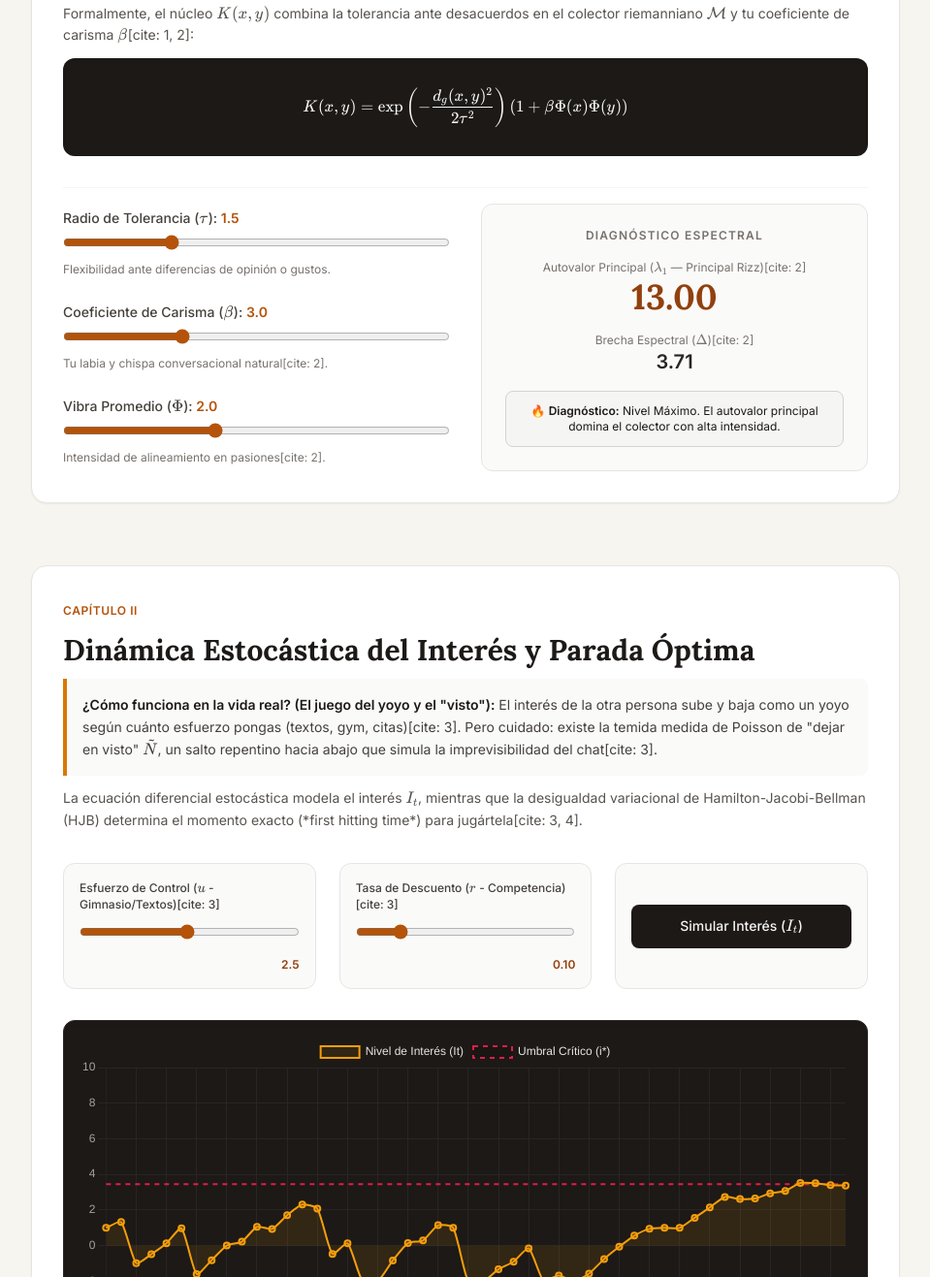
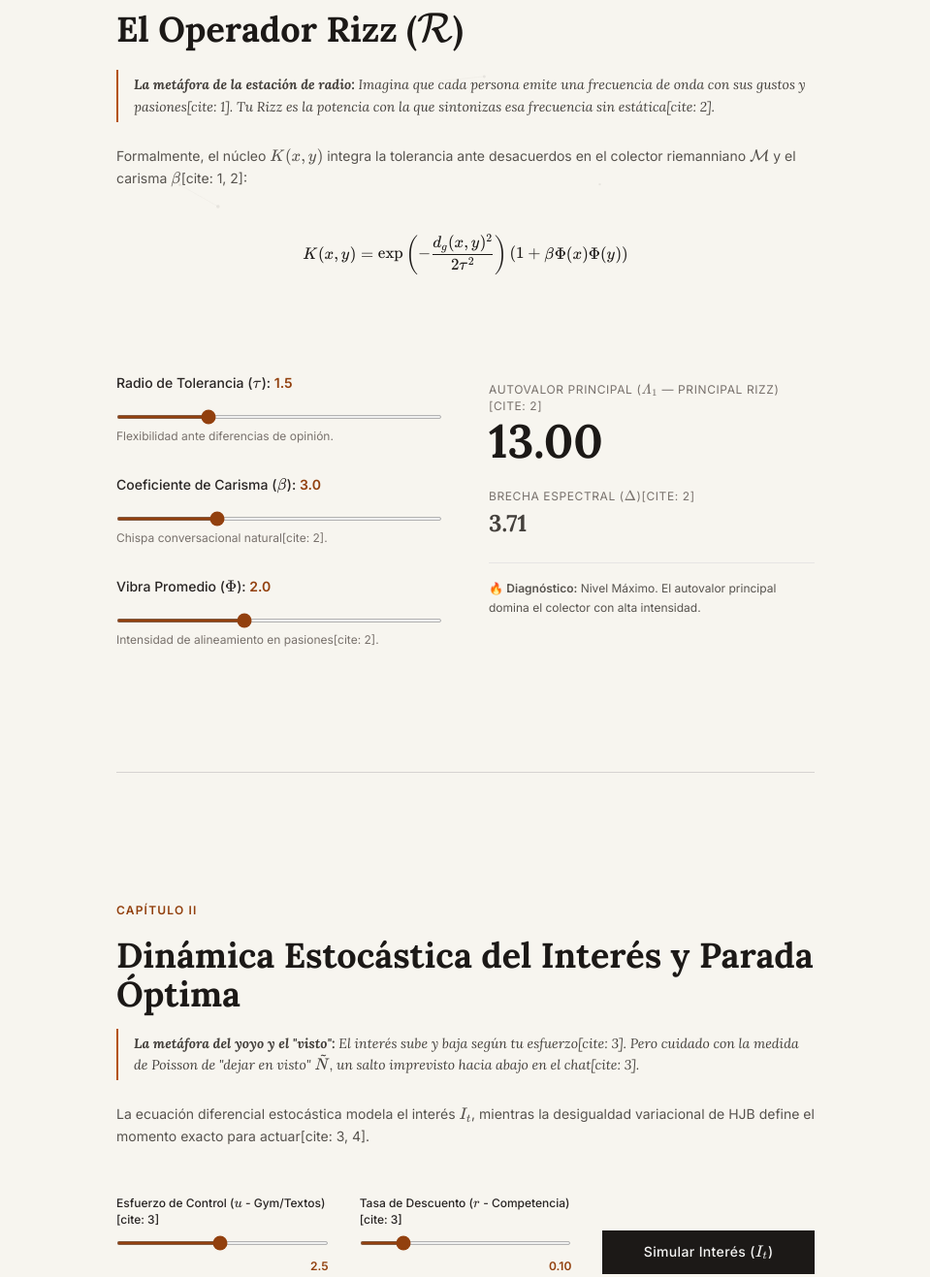
Before and after one commit to estegoaraujo/finding_girlfriend, a plain HTML site: page index.html in a window 1280 px wide. Shown: the part 582-1899 px from the top of the page at 97% size, without its empty margins (160-1119 px from the left). Drawn offline with nearby package versions, Linux system fonts and the light colour scheme.

Commit message:
Mejoramiento diseno 02

```diff
--- a/index.html
+++ b/index.html
@@ -8,7 +8,7 @@
     <script src="https://cdn.tailwindcss.com"></script>
     <!-- Chart.js -->
     <script src="https://cdn.jsdelivr.net/npm/chart.js"></script>
-    <!-- Google Fonts: Serif editorial y Sans limpia -->
+    <!-- Google Fonts -->
     <link rel="preconnect" href="https://fonts.googleapis.com">
     <link rel="preconnect" href="https://fonts.gstatic.com" crossorigin>
     <link href="https://fonts.googleapis.com/css2?family=Lora:ital,wght@0,400..700;1,400..700&family=Inter:wght@300;400;500;600&display=swap" rel="stylesheet">
@@ -35,170 +35,231 @@
         }
     </style>
 </head>
-<body class="min-h-screen antialiased py-12 px-4 sm:px-6 lg:px-8">
+<body class="min-h-screen antialiased relative overflow-x-hidden selection:bg-amber-200">
 
-    <main class="max-w-4xl mx-auto space-y-16">
+    <!-- Fondo animado sutil (Canvas) -->
+    <canvas id="bg-canvas" class="fixed inset-0 pointer-events-none z-0 opacity-40"></canvas>
+
+    <main class="relative z-10 max-w-3xl mx-auto px-6 py-20 space-y-32">
 
         <!-- Cabecera Editorial -->
-        <header class="text-center space-y-4 border-b border-stone-300 pb-10">
-            <span class="text-xs uppercase tracking-widest text-amber-800 font-semibold bg-amber-100 px-3 py-1 rounded-full">
+        <header class="text-center space-y-6 border-b border-stone-300 pb-16">
+            <span class="text-xs uppercase tracking-widest text-amber-800 font-semibold bg-amber-100/60 px-3 py-1 rounded-full">
                 Divulgación Matemática &bull; University of Chicago
             </span>
-            <h1 class="text-4xl sm:text-6xl font-serif-custom font-bold tracking-tight text-stone-900 leading-tight">
+            <h1 class="text-5xl sm:text-7xl font-serif-custom font-bold tracking-tight text-stone-900 leading-none">
                 Equilibrios Románticos
             </h1>
-            <p class="text-stone-600 max-w-2xl mx-auto text-base sm:text-lg font-serif-custom italic">
-                Una aproximación basada en teoría de medidas, control estocástico y geometría riemanniana para la adquisición de pareja[cite: 1].
+            <p class="text-stone-600 max-w-xl mx-auto text-lg font-serif-custom italic">
+                Una aproximación basada en teoría de medidas, control estocástico y geometría riemanniana[cite: 1].
             </p>
         </header>
 
         <!-- SECCIÓN 1: EL OPERADOR RIZZ -->
-        <section class="bg-white border border-stone-200 rounded-2xl p-8 shadow-sm space-y-8">
-            <div class="space-y-3">
-                <span class="text-xs uppercase tracking-wider text-amber-700 font-bold">Capítulo I</span>
-                <h2 class="text-3xl font-serif-custom font-bold text-stone-900">El Operador Rizz ($\mathcal{R}$)</h2>
+        <section class="space-y-12">
+            <div class="space-y-4">
+                <span class="text-xs uppercase tracking-widest text-amber-800 font-bold">Capítulo I</span>
+                <h2 class="text-4xl font-serif-custom font-bold text-stone-900">El Operador Rizz ($\mathcal{R}$)</h2>
 
-                <!-- Metáfora para 12 años -->
-                <div class="bg-stone-50 border-l-4 border-amber-600 p-4 rounded-r-lg text-stone-700 text-sm leading-relaxed">
-                    <strong class="text-stone-900">¿Cómo funciona en la vida real? (La metáfora de la estación de radio):</strong>
-                    Imagina que cada persona emite una "frecuencia de onda" hecha de sus gustos musicales, política y pasiones en un mapa gigante[cite: 1]. Tu <em>Rizz</em> es la potencia con la que logras sintonizar esa frecuencia sin interferencia estática. Si tu radio está mal calibrada, por mucho que hables, la señal no llega[cite: 2].
+                <div class="border-l-2 border-amber-700 pl-4 py-1 text-stone-700 text-sm leading-relaxed font-serif-custom italic">
+                    <strong>La metáfora de la estación de radio:</strong>
+                    Imagina que cada persona emite una frecuencia de onda con sus gustos y pasiones[cite: 1]. Tu Rizz es la potencia con la que sintonizas esa frecuencia sin estática[cite: 2].
                 </div>
 
-                <p class="text-stone-600 text-sm leading-relaxed">
-                    Formalmente, el núcleo $K(x,y)$ combina la tolerancia ante desacuerdos en el colector riemanniano $\mathcal{M}$ y tu coeficiente de carisma $\beta$[cite: 1, 2]:
+                <p class="text-stone-600 text-sm leading-relaxed pt-2">
+                    Formalmente, el núcleo $K(x,y)$ integra la tolerancia ante desacuerdos en el colector riemanniano $\mathcal{M}$ y el carisma $\beta$[cite: 1, 2]:
                 </p>
-                <div class="bg-stone-900 text-stone-100 p-4 rounded-xl overflow-x-auto text-center font-mono text-sm shadow-inner">
+                <div class="py-4 text-center font-mono text-sm text-stone-900 overflow-x-auto">
                     $$K(x,y) = \exp\left(-\frac{d_g(x,y)^2}{2\tau^2}\right)(1 + \beta \Phi(x)\Phi(y))$$
                 </div>
             </div>
 
-            <div class="grid grid-cols-1 md:grid-cols-2 gap-8 items-center pt-4 border-t border-stone-100">
+            <div class="grid grid-cols-1 md:grid-cols-2 gap-12 items-start pt-6">
                 <!-- Controles -->
-                <div class="space-y-6">
+                <div class="space-y-8">
                     <div>
-                        <label class="block text-sm font-medium text-stone-700 mb-1">
-                            Radio de Tolerancia ($\tau$): <span id="tau-val" class="text-amber-700 font-bold">1.5</span>
+                        <label class="block text-sm font-medium text-stone-800 mb-2">
+                            Radio de Tolerancia ($\tau$): <span id="tau-val" class="text-amber-800 font-bold">1.5</span>
                         </label>
-                        <input type="range" id="tau" min="0.2" max="5.0" step="0.1" value="1.5" class="w-full accent-amber-700 cursor-pointer">
-                        <span class="text-xs text-stone-500">Flexibilidad ante diferencias de opinión o gustos.</span>
+                        <input type="range" id="tau" min="0.2" max="5.0" step="0.1" value="1.5" class="w-full accent-amber-800 cursor-pointer bg-stone-200 h-1 rounded">
+                        <span class="text-xs text-stone-500 mt-1 block">Flexibilidad ante diferencias de opinión.</span>
                     </div>
 
                     <div>
-                        <label class="block text-sm font-medium text-stone-700 mb-1">
-                            Coeficiente de Carisma ($\beta$): <span id="beta-val" class="text-amber-700 font-bold">3.0</span>
+                        <label class="block text-sm font-medium text-stone-800 mb-2">
+                            Coeficiente de Carisma ($\beta$): <span id="beta-val" class="text-amber-800 font-bold">3.0</span>
                         </label>
-                        <input type="range" id="beta" min="0" max="10" step="0.5" value="3.0" class="w-full accent-amber-700 cursor-pointer">
-                        <span class="text-xs text-stone-500">Tu labia y chispa conversacional natural[cite: 2].</span>
+                        <input type="range" id="beta" min="0" max="10" step="0.5" value="3.0" class="w-full accent-amber-800 cursor-pointer bg-stone-200 h-1 rounded">
+                        <span class="text-xs text-stone-500 mt-1 block"> Chispa conversacional natural[cite: 2].</span>
                     </div>
 
                     <div>
-                        <label class="block text-sm font-medium text-stone-700 mb-1">
-                            Vibra Promedio ($\Phi$): <span id="phi-val" class="text-amber-700 font-bold">2.0</span>
+                        <label class="block text-sm font-medium text-stone-800 mb-2">
+                            Vibra Promedio ($\Phi$): <span id="phi-val" class="text-amber-800 font-bold">2.0</span>
                         </label>
-                        <input type="range" id="phi" min="0.1" max="5.0" step="0.1" value="2.0" class="w-full accent-amber-700 cursor-pointer">
-                        <span class="text-xs text-stone-500">Intensidad de alineamiento en pasiones[cite: 2].</span>
+                        <input type="range" id="phi" min="0.1" max="5.0" step="0.1" value="2.0" class="w-full accent-amber-800 cursor-pointer bg-stone-200 h-1 rounded">
+                        <span class="text-xs text-stone-500 mt-1 block">Intensidad de alineamiento en pasiones[cite: 2].</span>
                     </div>
                 </div>
 
                 <!-- Resultados -->
-                <div class="bg-stone-50 border border-stone-200 p-6 rounded-xl space-y-4 text-center">
-                    <h3 class="text-xs font-semibold uppercase tracking-widest text-stone-500">Diagnóstico Espectral</h3>
+                <div class="space-y-6 pt-2">
                     <div>
-                        <div class="text-xs text-stone-500">Autovalor Principal ($\lambda_1$ — Principal Rizz)[cite: 2]</div>
-                        <div id="lambda1-res" class="text-4xl font-serif-custom font-bold text-amber-800">--</div>
+                        <div class="text-xs text-stone-500 uppercase tracking-wider">Autovalor Principal ($\lambda_1$ — Principal Rizz)[cite: 2]</div>
+                        <div id="lambda1-res" class="text-5xl font-serif-custom font-bold text-stone-900 mt-1">--</div>
                     </div>
                     <div>
-                        <div class="text-xs text-stone-500">Brecha Espectral ($\Delta$)[cite: 2]</div>
-                        <div id="delta-res" class="text-xl font-bold text-stone-800">--</div>
+                        <div class="text-xs text-stone-500 uppercase tracking-wider">Brecha Espectral ($\Delta$)[cite: 2]</div>
+                        <div id="delta-res" class="text-2xl font-serif-custom font-bold text-stone-700 mt-1">--</div>
                     </div>
-                    <div id="rizz-advice" class="text-xs p-3 rounded-lg bg-white border border-stone-200 text-stone-700">
+                    <div id="rizz-advice" class="text-xs pt-4 text-stone-600 border-t border-stone-200 leading-relaxed">
                         Calculando estado de encanto...
                     </div>
                 </div>
             </div>
         </section>
 
+        <div class="w-full h-px bg-stone-300"></div>
+
         <!-- SECCIÓN 2: DINÁMICA ESTOCÁSTICA Y HJB -->
-        <section class="bg-white border border-stone-200 rounded-2xl p-8 shadow-sm space-y-8">
-            <div class="space-y-3">
-                <span class="text-xs uppercase tracking-wider text-amber-700 font-bold">Capítulo II</span>
-                <h2 class="text-3xl font-serif-custom font-bold text-stone-900">Dinámica Estocástica del Interés y Parada Óptima</h2>
+        <section class="space-y-12">
+            <div class="space-y-4">
+                <span class="text-xs uppercase tracking-widest text-amber-800 font-bold">Capítulo II</span>
+                <h2 class="text-4xl font-serif-custom font-bold text-stone-900">Dinámica Estocástica del Interés y Parada Óptima</h2>
 
-                <!-- Metáfora para 12 años -->
-                <div class="bg-stone-50 border-l-4 border-amber-600 p-4 rounded-r-lg text-stone-700 text-sm leading-relaxed">
-                    <strong class="text-stone-900">¿Cómo funciona en la vida real? (El juego del yoyo y el "visto"):</strong>
-                    El interés de la otra persona sube y baja como un yoyo según cuánto esfuerzo pongas (textos, gym, citas)[cite: 3]. Pero cuidado: existe la temida medida de Poisson de "dejar en visto" $\tilde{N}$, un salto repentino hacia abajo que simula la imprevisibilidad del chat[cite: 3].
+                <div class="border-l-2 border-amber-700 pl-4 py-1 text-stone-700 text-sm leading-relaxed font-serif-custom italic">
+                    <strong>La metáfora del yoyo y el "visto":</strong>
+                    El interés sube y baja según tu esfuerzo[cite: 3]. Pero cuidado con la medida de Poisson de "dejar en visto" $\tilde{N}$, un salto imprevisto hacia abajo en el chat[cite: 3].
                 </div>
 
-                <p class="text-stone-600 text-sm leading-relaxed">
-                    La ecuación diferencial estocástica modela el interés $I_t$, mientras que la desigualdad variacional de Hamilton-Jacobi-Bellman (HJB) determina el momento exacto (*first hitting time*) para jugártela[cite: 3, 4].
+                <p class="text-stone-600 text-sm leading-relaxed pt-2">
+                    La ecuación diferencial estocástica modela el interés $I_t$, mientras la desigualdad variacional de HJB define el momento exacto para actuar[cite: 3, 4].
                 </p>
             </div>
 
-            <div class="grid grid-cols-1 md:grid-cols-3 gap-6">
-                <div class="bg-stone-50 p-4 rounded-xl border border-stone-200 space-y-3">
-                    <label class="block text-xs font-medium text-stone-700">Esfuerzo de Control ($u$ - Gimnasio/Textos)[cite: 3]</label>
-                    <input type="range" id="control-u" min="0.1" max="5.0" step="0.1" value="2.5" class="w-full accent-amber-700 cursor-pointer">
+            <div class="grid grid-cols-1 md:grid-cols-3 gap-8 items-end">
+                <div class="space-y-2">
+                    <label class="block text-xs font-medium text-stone-800">Esfuerzo de Control ($u$ - Gym/Textos)[cite: 3]</label>
+                    <input type="range" id="control-u" min="0.1" max="5.0" step="0.1" value="2.5" class="w-full accent-amber-800 cursor-pointer bg-stone-200 h-1 rounded">
                     <div class="text-xs text-amber-800 text-right font-bold" id="val-u">2.5</div>
                 </div>
-                <div class="bg-stone-50 p-4 rounded-xl border border-stone-200 space-y-3">
-                    <label class="block text-xs font-medium text-stone-700">Tasa de Descuento ($r$ - Competencia)[cite: 3]</label>
-                    <input type="range" id="discount-r" min="0.01" max="0.5" step="0.01" value="0.1" class="w-full accent-amber-700 cursor-pointer">
+                <div class="space-y-2">
+                    <label class="block text-xs font-medium text-stone-800">Tasa de Descuento ($r$ - Competencia)[cite: 3]</label>
+                    <input type="range" id="discount-r" min="0.01" max="0.5" step="0.01" value="0.1" class="w-full accent-amber-800 cursor-pointer bg-stone-200 h-1 rounded">
                     <div class="text-xs text-amber-800 text-right font-bold" id="val-r">0.10</div>
                 </div>
-                <div class="flex items-center justify-center bg-stone-50 p-4 rounded-xl border border-stone-200">
-                    <button id="run-sim" class="w-full py-3 bg-stone-900 hover:bg-stone-800 text-stone-100 font-medium rounded-lg shadow-sm transition text-sm">
+                <div>
+                    <button id="run-sim" class="w-full py-3 bg-stone-900 hover:bg-stone-800 text-stone-100 font-medium text-sm transition tracking-wide">
                         Simular Interés ($I_t$)
                     </button>
                 </div>
             </div>
 
-            <!-- Gráfica Chart.js en tono editorial -->
-            <div class="bg-stone-900 p-4 rounded-xl border border-stone-800 relative h-64 md:h-80 shadow-inner">
+            <!-- Gráfica Chart.js en tono editorial limpio -->
+            <div class="pt-4 relative h-72">
                 <canvas id="interestChart"></canvas>
             </div>
         </section>
 
+        <div class="w-full h-px bg-stone-300"></div>
+
         <!-- SECCIÓN 3: LA LEY DEL 1/e -->
-        <section class="bg-white border border-stone-200 rounded-2xl p-8 shadow-sm space-y-8">
-            <div class="space-y-3">
-                <span class="text-xs uppercase tracking-wider text-amber-700 font-bold">Capítulo III</span>
-                <h2 class="text-3xl font-serif-custom font-bold text-stone-900">El Problema de la Secretaria y la Ley del $1/e$</h2>
+        <section class="space-y-12">
+            <div class="space-y-4">
+                <span class="text-xs uppercase tracking-widest text-amber-800 font-bold">Capítulo III</span>
+                <h2 class="text-4xl font-serif-custom font-bold text-stone-900">El Problema de la Secretaria y la Ley del $1/e$</h2>
 
-                <!-- Metáfora para 12 años -->
-                <div class="bg-stone-50 border-l-4 border-amber-600 p-4 rounded-r-lg text-stone-700 text-sm leading-relaxed">
-                    <strong class="text-stone-900">¿Cómo funciona en la vida real? (La regla de la vitrina de helados):</strong>
-                    Si vas a probar 30 sabores de helado en tu vida, rechazar a ciegas al primer tercio (los primeros 11) no es perder el tiempo: es recopilar información para conocer los estándares del mercado. Después de esa fase, te quedas con el primer sabor que supere al mejor de todos los que ya probaste[cite: 6].
+                <div class="border-l-2 border-amber-700 pl-4 py-1 text-stone-700 text-sm leading-relaxed font-serif-custom italic">
+                    <strong>La metáfora de la vitrina de helados:</strong>
+                    Si vas a probar 30 sabores, rechazar al primer tercio (los primeros 11) no es perder el tiempo, es conocer el estándar del mercado para elegir con precisión después[cite: 6].
                 </div>
             </div>
 
-            <div class="grid grid-cols-1 md:grid-cols-2 gap-8 items-center pt-2">
-                <div class="space-y-4 bg-stone-50 p-6 rounded-xl border border-stone-200">
-                    <label class="block text-sm font-medium text-stone-700 mb-1">
+            <div class="grid grid-cols-1 md:grid-cols-2 gap-12 items-center pt-4">
+                <div class="space-y-4">
+                    <label class="block text-sm font-medium text-stone-800 mb-2">
                         Número total de prospectos estimados ($n$): <span id="n-val" class="text-amber-800 font-bold">30</span>
                     </label>
-                    <input type="range" id="prospects-n" min="5" max="100" step="1" value="30" class="w-full accent-amber-700 cursor-pointer">
-                    <span class="text-xs text-stone-500">Horizonte de candidatos evaluados en tu ciclo anual[cite: 6].</span>
+                    <input type="range" id="prospects-n" min="5" max="100" step="1" value="30" class="w-full accent-amber-800 cursor-pointer bg-stone-200 h-1 rounded">
+                    <span class="text-xs text-stone-500 mt-1 block">Horizonte de candidatos evaluados en tu ciclo anual[cite: 6].</span>
                 </div>
 
-                <div class="bg-stone-50 p-6 rounded-xl border border-stone-200 space-y-3 text-center">
+                <div class="space-y-4 text-center md:text-left">
                     <div class="text-xs text-stone-500 uppercase tracking-widest font-semibold">Prospectos a descartar (Fase de Datos)</div>
-                    <div id="cutoff-res" class="text-5xl font-serif-custom font-extrabold text-amber-800">11</div>
-                    <p class="text-xs text-stone-600 leading-relaxed" id="cutoff-desc">
+                    <div id="cutoff-res" class="text-6xl font-serif-custom font-extrabold text-stone-900">11</div>
+                    <p class="text-xs text-stone-600 leading-relaxed font-serif-custom" id="cutoff-desc">
                         Rechaza puramente a los primeros <strong>11</strong> candidatos y comprométete con el primero que supere al mejor de ese grupo[cite: 6].
                     </p>
                 </div>
             </div>
         </section>
 
-        <footer class="text-center text-xs text-stone-500 py-6 border-t border-stone-300">
+        <!-- Pie de página -->
+        <footer class="text-center text-xs text-stone-500 py-12 border-t border-stone-300 font-serif-custom italic">
             Basado en los modelos formales de Ethan Bilderbeek &bull; Diseñado para GitHub Pages
         </footer>
 
     </main>
 
-    <!-- Script de lógica interactiva -->
+    <!-- Script para el fondo animado y lógica interactiva -->
     <script>
+        // --- Fondo Animado (Partículas flotantes estilo tinta/coordenadas) ---
+        const canvas = document.getElementById('bg-canvas');
+        const ctx = canvas.getContext('2d');
+        let width, height;
+        let particles = [];
+
+        function resize() {
+            width = canvas.width = window.innerWidth;
+            height = canvas.height = window.innerHeight;
+        }
+        window.addEventListener('resize', resize);
+        resize();
+
+        for (let i = 0; i < 40; i++) {
+            particles.push({
+                x: Math.random() * width,
+                y: Math.random() * height,
+                vx: (Math.random() - 0.5) * 0.3,
+                vy: (Math.random() - 0.5) * 0.3,
+                radius: Math.random() * 1.5 + 0.5
+            });
+        }
+
+        function animateBg() {
+            ctx.clearRect(0, 0, width, height);
+            ctx.fillStyle = 'rgba(120, 113, 108, 0.3)';
+            ctx.strokeStyle = 'rgba(120, 113, 108, 0.1)';
+
+            particles.forEach((p, index) => {
+                p.x += p.vx;
+                p.y += p.vy;
+
+                if (p.x < 0) p.x = width;
+                if (p.x > width) p.x = 0;
+                if (p.y < 0) p.y = height;
+                if (p.y > height) p.y = 0;
+
+                ctx.beginPath();
+                ctx.arc(p.x, p.y, p.radius, 0, Math.PI * 2);
+                ctx.fill();
+
+                // Conectar partículas cercanas con líneas tenues
+                for (let j = index + 1; j < particles.length; j++) {
+                    let p2 = particles[j];
+                    let dist = Math.hypot(p.x - p2.x, p.y - p2.y);
+                    if (dist < 120) {
+                        ctx.beginPath();
+                        ctx.moveTo(p.x, p.y);
+                        ctx.lineTo(p2.x, p2.y);
+                        ctx.stroke();
+                    }
+                }
+            });
+            requestAnimationFrame(animateBg);
+        }
+        animateBg();
+
         // --- 1. Operador Rizz Logic ---
         const tauInput = document.getElementById('tau');
         const betaInput = document.getElementById('beta');
@@ -222,13 +283,10 @@
             const adviceBox = document.getElementById('rizz-advice');
             if (lambda1 < 3.0) {
                 adviceBox.innerHTML = '⚠️ <strong>Diagnóstico:</strong> Rizz insuficiente. <em>"Touch grass to reduce curvature."</em>[cite: 5]';
-                adviceBox.className = 'text-xs p-3 rounded-lg bg-red-50 border border-red-200 text-red-800';
             } else if (lambda1 < 10.0) {
                 adviceBox.innerHTML = '✨ <strong>Diagnóstico:</strong> Estado Estable. Convergencia geométrica alcanzada hacia el estado de encanto.';
-                adviceBox.className = 'text-xs p-3 rounded-lg bg-amber-50 border border-amber-200 text-amber-900';
             } else {
                 adviceBox.innerHTML = '🔥 <strong>Diagnóstico:</strong> Nivel Máximo. El autovalor principal domina el colector con alta intensidad.';
-                adviceBox.className = 'text-xs p-3 rounded-lg bg-stone-100 border border-stone-300 text-stone-900';
             }
         }
 
@@ -244,16 +302,16 @@
         uInput.addEventListener('input', () => document.getElementById('val-u').innerText = uInput.value);
         rInput.addEventListener('input', () => document.getElementById('val-r').innerText = parseFloat(rInput.value).toFixed(2));
 
-        const ctx = document.getElementById('interestChart').getContext('2d');
-        let interestChart = new Chart(ctx, {
+        const ctxChart = document.getElementById('interestChart').getContext('2d');
+        let interestChart = new Chart(ctxChart, {
             type: 'line',
             data: {
                 labels: Array.from({length: 50}, (_, i) => i),
                 datasets: [{
                     label: 'Nivel de Interés (It)',
                     data: [],
-                    borderColor: '#f59e0b',
-                    backgroundColor: 'rgba(245, 158, 11, 0.1)',
+                    borderColor: '#b45309',
+                    backgroundColor: 'rgba(180, 83, 9, 0.05)',
                     borderWidth: 2,
                     fill: true,
                     tension: 0.2
@@ -261,8 +319,8 @@
                     label: 'Umbral Crítico (i*)',
                     data: [],
                     borderColor: '#e11d48',
-                    borderDash: [5, 5],
-                    borderWidth: 2,
+                    borderDash: [4, 4],
+                    borderWidth: 1.5,
                     pointRadius: 0
                 }]
             },
@@ -270,10 +328,10 @@
                 responsive: true,
                 maintainAspectRatio: false,
                 scales: {
-                    x: { grid: { color: '#292524' }, ticks: { color: '#a8a29e' } },
-                    y: { grid: { color: '#292524' }, ticks: { color: '#a8a29e' }, min: -2, max: 10 }
+                    x: { grid: { color: '#e7e5e4' }, ticks: { color: '#78716c' } },
+                    y: { grid: { color: '#e7e5e4' }, ticks: { color: '#78716c' }, min: -2, max: 10 }
                 },
-                plugins: { legend: { labels: { color: '#e7e5e4' } } }
+                plugins: { legend: { labels: { color: '#44403c', font: { family: 'Inter' } } } }
             }
         });
 
```
